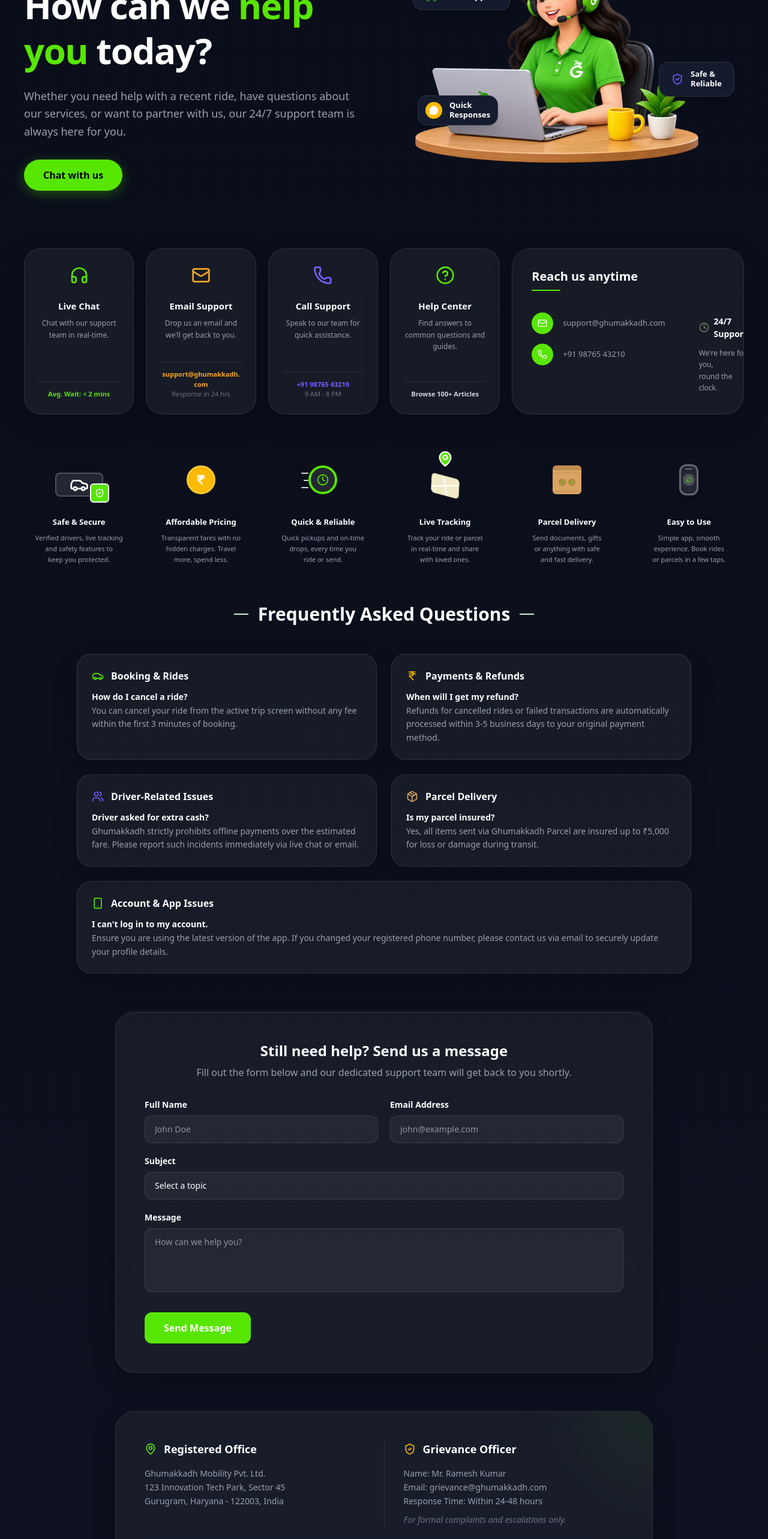
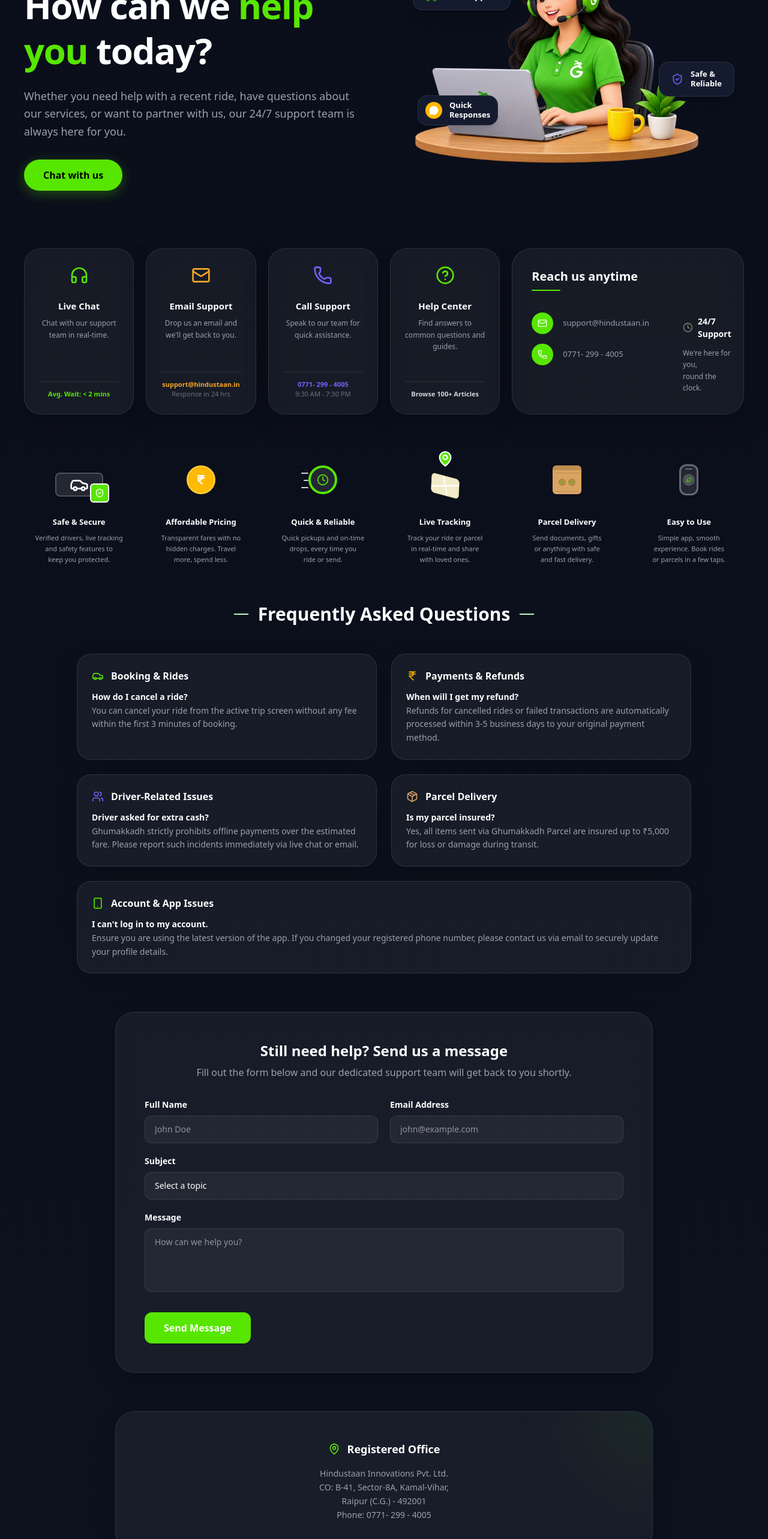
Before and after one commit to ayushshinde13/ghummakkadh-portfolio, a Next.js app: page /support in a window 1280 px wide. Shown: the part 234-2800 px from the top of the page at 60% size. Built offline with nearby package versions, Linux system fonts and the light colour scheme.

Commit message:
Updated Address

```diff
--- a/src/app/(landing)/support/SupportSection.tsx
+++ b/src/app/(landing)/support/SupportSection.tsx
@@ -6,6 +6,14 @@
   Car, IndianRupee, Clock, MapPin, Package, Smartphone, Leaf,
   Users, Star, Heart
 } from "lucide-react";
+
+const Instagram = ({ className = "" }: { className?: string }) => (
+  <svg className={className} viewBox="0 0 24 24" fill="none" stroke="currentColor" strokeWidth="2" strokeLinecap="round" strokeLinejoin="round">
+    <rect x="2" y="2" width="20" height="20" rx="5" ry="5" />
+    <path d="M16 11.37A4 4 0 1 1 12.63 8 4 4 0 0 1 16 11.37z" />
+    <line x1="17.5" y1="6.5" x2="17.51" y2="6.5" />
+  </svg>
+);
 
 export const SupportSection: React.FC = () => {
   return (
@@ -96,7 +104,7 @@
             <h4 className="font-bold text-white text-[13px] sm:text-[15px] mb-2">Email Support</h4>
             <p className="text-[11px] sm:text-[12px] text-gray-400 leading-relaxed mb-3">Drop us an email and we'll get back to you.</p>
             <div className="mt-auto pt-3 border-t border-white/10 w-full text-[10px] sm:text-[11px] font-bold text-[#f5a623] break-words">
-              support@ghumakkadh.com<br/>
+              support@hindustaan.in<br />
               <span className="text-gray-500 font-normal">Response in 24 hrs</span>
             </div>
           </div>
@@ -109,8 +117,8 @@
             <h4 className="font-bold text-white text-[13px] sm:text-[15px] mb-2">Call Support</h4>
             <p className="text-[11px] sm:text-[12px] text-gray-400 leading-relaxed mb-3">Speak to our team for quick assistance.</p>
             <div className="mt-auto pt-3 border-t border-white/10 w-full text-[10px] sm:text-[11px] font-bold text-[#7363ff]">
-              +91 98765 43210<br/>
-              <span className="text-gray-500 font-normal">9 AM - 8 PM</span>
+              0771- 299 - 4005<br />
+              <span className="text-gray-500 font-normal">9:30 AM - 7:30 PM</span>
             </div>
           </div>
 
@@ -138,13 +146,13 @@
                   <div className="w-9 h-9 bg-[#57E600] rounded-full flex items-center justify-center shrink-0">
                     <Mail className="w-4 h-4 text-white" />
                   </div>
-                  <span className="text-gray-400 font-medium text-[13px]">support@ghumakkadh.com</span>
+                  <span className="text-gray-400 font-medium text-[13px]">support@hindustaan.in</span>
                 </div>
                 <div className="flex items-center gap-4">
                   <div className="w-9 h-9 bg-[#57E600] rounded-full flex items-center justify-center shrink-0">
                     <Phone className="w-4 h-4 text-white" />
                   </div>
-                  <span className="text-gray-400 font-medium text-[13px]">+91 98765 43210</span>
+                  <span className="text-gray-400 font-medium text-[13px]">0771- 299 - 4005</span>
                 </div>
               </div>
 
@@ -161,7 +169,7 @@
                   <span className="font-bold text-white text-[14px]">24/7 Support</span>
                 </div>
                 <p className="text-gray-400 text-[12px] font-medium leading-relaxed max-w-[140px]">
-                  We're here for you,<br/>round the clock.
+                  We're here for you,<br />round the clock.
                 </p>
               </div>
             </div>
@@ -182,7 +190,7 @@
               </div>
             </div>
             <h4 className="font-bold text-white text-[13px] mb-2">Safe & Secure</h4>
-            <p className="text-[11px] text-gray-400 leading-relaxed">Verified drivers, live tracking<br/>and safety features to<br/>keep you protected.</p>
+            <p className="text-[11px] text-gray-400 leading-relaxed">Verified drivers, live tracking<br />and safety features to<br />keep you protected.</p>
           </div>
 
           {/* 2. Affordable Pricing */}
@@ -194,7 +202,7 @@
               </div>
             </div>
             <h4 className="font-bold text-white text-[13px] mb-2">Affordable Pricing</h4>
-            <p className="text-[11px] text-gray-400 leading-relaxed">Transparent fares with no<br/>hidden charges. Travel<br/>more, spend less.</p>
+            <p className="text-[11px] text-gray-400 leading-relaxed">Transparent fares with no<br />hidden charges. Travel<br />more, spend less.</p>
           </div>
 
           {/* 3. Quick & Reliable */}
@@ -208,7 +216,7 @@
               </div>
             </div>
             <h4 className="font-bold text-white text-[13px] mb-2">Quick & Reliable</h4>
-            <p className="text-[11px] text-gray-400 leading-relaxed">Quick pickups and on-time<br/>drops, every time you<br/>ride or send.</p>
+            <p className="text-[11px] text-gray-400 leading-relaxed">Quick pickups and on-time<br />drops, every time you<br />ride or send.</p>
           </div>
 
           {/* 4. Live Tracking */}
@@ -221,7 +229,7 @@
               </div>
             </div>
             <h4 className="font-bold text-white text-[13px] mb-2">Live Tracking</h4>
-            <p className="text-[11px] text-gray-400 leading-relaxed">Track your ride or parcel<br/>in real-time and share<br/>with loved ones.</p>
+            <p className="text-[11px] text-gray-400 leading-relaxed">Track your ride or parcel<br />in real-time and share<br />with loved ones.</p>
           </div>
 
           {/* 5. Parcel Delivery */}
@@ -243,7 +251,7 @@
               </div>
             </div>
             <h4 className="font-bold text-white text-[13px] mb-2">Parcel Delivery</h4>
-            <p className="text-[11px] text-gray-400 leading-relaxed">Send documents, gifts<br/>or anything with safe<br/>and fast delivery.</p>
+            <p className="text-[11px] text-gray-400 leading-relaxed">Send documents, gifts<br />or anything with safe<br />and fast delivery.</p>
           </div>
 
           {/* 6. Easy to Use */}
@@ -257,7 +265,7 @@
               </div>
             </div>
             <h4 className="font-bold text-white text-[13px] mb-2">Easy to Use</h4>
-            <p className="text-[11px] text-gray-400 leading-relaxed">Simple app, smooth<br/>experience. Book rides<br/>or parcels in a few taps.</p>
+            <p className="text-[11px] text-gray-400 leading-relaxed">Simple app, smooth<br />experience. Book rides<br />or parcels in a few taps.</p>
           </div>
 
         </div>
@@ -273,27 +281,27 @@
             {/* Booking & Rides */}
             <div className="bg-white/5 border border-white/10 rounded-[24px] p-6 shadow-[0_15px_40px_rgba(0,0,0,0.2)]">
               <h4 className="font-bold text-white mb-3 flex items-center gap-3"><Car className="w-5 h-5 text-[#57E600]" /> Booking & Rides</h4>
-              <p className="text-sm text-gray-400 leading-relaxed"><strong className="text-white">How do I cancel a ride?</strong><br/>You can cancel your ride from the active trip screen without any fee within the first 3 minutes of booking.</p>
+              <p className="text-sm text-gray-400 leading-relaxed"><strong className="text-white">How do I cancel a ride?</strong><br />You can cancel your ride from the active trip screen without any fee within the first 3 minutes of booking.</p>
             </div>
             {/* Payments & Refunds */}
             <div className="bg-white/5 border border-white/10 rounded-[24px] p-6 shadow-[0_15px_40px_rgba(0,0,0,0.2)]">
               <h4 className="font-bold text-white mb-3 flex items-center gap-3"><IndianRupee className="w-5 h-5 text-[#ffba00]" /> Payments & Refunds</h4>
-              <p className="text-sm text-gray-400 leading-relaxed"><strong className="text-white">When will I get my refund?</strong><br/>Refunds for cancelled rides or failed transactions are automatically processed within 3-5 business days to your original payment method.</p>
+              <p className="text-sm text-gray-400 leading-relaxed"><strong className="text-white">When will I get my refund?</strong><br />Refunds for cancelled rides or failed transactions are automatically processed within 3-5 business days to your original payment method.</p>
             </div>
             {/* Driver-Related Issues */}
             <div className="bg-white/5 border border-white/10 rounded-[24px] p-6 shadow-[0_15px_40px_rgba(0,0,0,0.2)]">
               <h4 className="font-bold text-white mb-3 flex items-center gap-3"><Users className="w-5 h-5 text-[#7363ff]" /> Driver-Related Issues</h4>
-              <p className="text-sm text-gray-400 leading-relaxed"><strong className="text-white">Driver asked for extra cash?</strong><br/>Ghumakkadh strictly prohibits offline payments over the estimated fare. Please report such incidents immediately via live chat or email.</p>
+              <p className="text-sm text-gray-400 leading-relaxed"><strong className="text-white">Driver asked for extra cash?</strong><br />Ghumakkadh strictly prohibits offline payments over the estimated fare. Please report such incidents immediately via live chat or email.</p>
             </div>
             {/* Parcel Delivery */}
             <div className="bg-white/5 border border-white/10 rounded-[24px] p-6 shadow-[0_15px_40px_rgba(0,0,0,0.2)]">
               <h4 className="font-bold text-white mb-3 flex items-center gap-3"><Package className="w-5 h-5 text-[#d9a362]" /> Parcel Delivery</h4>
-              <p className="text-sm text-gray-400 leading-relaxed"><strong className="text-white">Is my parcel insured?</strong><br/>Yes, all items sent via Ghumakkadh Parcel are insured up to ₹5,000 for loss or damage during transit.</p>
+              <p className="text-sm text-gray-400 leading-relaxed"><strong className="text-white">Is my parcel insured?</strong><br />Yes, all items sent via Ghumakkadh Parcel are insured up to ₹5,000 for loss or damage during transit.</p>
             </div>
             {/* Account & App Issues */}
             <div className="bg-white/5 border border-white/10 rounded-[24px] p-6 shadow-[0_15px_40px_rgba(0,0,0,0.2)] md:col-span-2">
               <h4 className="font-bold text-white mb-3 flex items-center gap-3"><Smartphone className="w-5 h-5 text-[#57E600]" /> Account & App Issues</h4>
-              <p className="text-sm text-gray-400 leading-relaxed"><strong className="text-white">I can't log in to my account.</strong><br/>Ensure you are using the latest version of the app. If you changed your registered phone number, please contact us via email to securely update your profile details.</p>
+              <p className="text-sm text-gray-400 leading-relaxed"><strong className="text-white">I can't log in to my account.</strong><br />Ensure you are using the latest version of the app. If you changed your registered phone number, please contact us via email to securely update your profile details.</p>
             </div>
           </div>
         </div>
@@ -340,26 +348,17 @@
           </form>
         </div>
 
-        {/* OFFICE & GRIEVANCE ADDRESS */}
-        <div className="w-full bg-white/5 backdrop-blur-md border border-white/10 rounded-[32px] p-8 md:p-12 shadow-[0_15px_40px_rgba(0,0,0,0.2)] mb-8 max-w-4xl mx-auto flex flex-col md:flex-row gap-8 justify-between relative overflow-hidden">
+        {/* OFFICE ADDRESS */}
+        <div className="w-full bg-white/5 backdrop-blur-md border border-white/10 rounded-[32px] p-8 md:p-12 shadow-[0_15px_40px_rgba(0,0,0,0.2)] mb-8 max-w-4xl mx-auto flex flex-col gap-8 items-center text-center relative overflow-hidden">
           <div className="absolute top-0 right-0 w-64 h-64 bg-[#77FF00]/5 rounded-full blur-3xl -z-10 translate-x-1/2 -translate-y-1/2"></div>
 
-          <div className="flex-1 z-10">
-            <h4 className="text-lg font-black text-white mb-4 flex items-center gap-3"><MapPin className="w-5 h-5 text-[#57E600]" /> Registered Office</h4>
+          <div className="flex flex-col items-center z-10">
+            <h4 className="text-lg font-black text-white mb-4 flex items-center justify-center gap-3"><MapPin className="w-5 h-5 text-[#57E600]" /> Registered Office</h4>
             <p className="text-gray-400 text-sm leading-relaxed font-medium">
-              Ghumakkadh Mobility Pvt. Ltd.<br />
-              123 Innovation Tech Park, Sector 45<br />
-              Gurugram, Haryana - 122003, India
-            </p>
-          </div>
-          <div className="hidden md:block w-[1px] bg-white/10 z-10"></div>
-          <div className="flex-1 z-10">
-            <h4 className="text-lg font-black text-white mb-4 flex items-center gap-3"><ShieldCheck className="w-5 h-5 text-[#ffba00]" /> Grievance Officer</h4>
-            <p className="text-gray-400 text-sm leading-relaxed font-medium">
-              Name: Mr. Ramesh Kumar<br />
-              Email: grievance@ghumakkadh.com<br />
-              Response Time: Within 24-48 hours<br />
-              <span className="text-gray-500 italic mt-2 block">For formal complaints and escalations only.</span>
+              Hindustaan Innovations Pvt. Ltd.<br />
+              CO: B-41, Sector-8A, Kamal-Vihar,<br />
+              Raipur (C.G.) - 492001<br />
+              Phone: 0771- 299 - 4005
             </p>
           </div>
         </div>
@@ -371,8 +370,8 @@
             <a href="#" className="w-12 h-12 bg-white/5 hover:bg-white/10 text-gray-300 hover:text-white rounded-full flex items-center justify-center transition-colors border border-white/10 shadow-sm">
               <span className="font-bold text-lg">𝕏</span>
             </a>
-            <a href="#" className="w-12 h-12 bg-white/5 hover:bg-white/10 text-gray-300 hover:text-[#E1306C] rounded-full flex items-center justify-center transition-colors border border-white/10 shadow-sm font-bold">
-              IG
+            <a href="#" className="w-12 h-12 bg-white/5 hover:bg-white/10 text-gray-300 hover:text-[#E1306C] rounded-full flex items-center justify-center transition-colors border border-white/10 shadow-sm">
+              <Instagram className="w-5 h-5" />
             </a>
             <a href="#" className="w-12 h-12 bg-white/5 hover:bg-[#25D366]/20 text-[#25D366] rounded-full flex items-center justify-center transition-colors border border-white/10 shadow-sm">
               <MessageCircle className="w-5 h-5" />
@@ -389,7 +388,7 @@
             </div>
             <div>
               <h4 className="font-bold text-white text-[14px] mb-1.5">Community First</h4>
-              <p className="text-[12px] text-gray-400 font-medium leading-relaxed">Building a community that<br/>moves together and grows<br/>together.</p>
+              <p className="text-[12px] text-gray-400 font-medium leading-relaxed">Building a community that<br />moves together and grows<br />together.</p>
             </div>
           </div>
 
@@ -399,7 +398,7 @@
             </div>
             <div>
               <h4 className="font-bold text-white text-[14px] mb-1.5">Trusted by Millions</h4>
-              <p className="text-[12px] text-gray-400 font-medium leading-relaxed">Millions of happy commuters<br/>and customers across<br/>India trust us.</p>
+              <p className="text-[12px] text-gray-400 font-medium leading-relaxed">Millions of happy commuters<br />and customers across<br />India trust us.</p>
             </div>
           </div>
 
@@ -409,7 +408,7 @@
             </div>
             <div>
               <h4 className="font-bold text-white text-[14px] mb-1.5">Always Improving</h4>
-              <p className="text-[12px] text-gray-400 font-medium leading-relaxed">We keep innovating to bring<br/>you better features and<br/>experiences.</p>
+              <p className="text-[12px] text-gray-400 font-medium leading-relaxed">We keep innovating to bring<br />you better features and<br />experiences.</p>
             </div>
           </div>
 
@@ -419,7 +418,7 @@
             </div>
             <div>
               <h4 className="font-bold text-white text-[14px] mb-1.5">Made in India</h4>
-              <p className="text-[12px] text-gray-400 font-medium leading-relaxed">Proudly made for India,<br/>powering movement in<br/>every city and town.</p>
+              <p className="text-[12px] text-gray-400 font-medium leading-relaxed">Proudly made for India,<br />powering movement in<br />every city and town.</p>
             </div>
           </div>
 
--- a/src/app/contact/page.tsx
+++ b/src/app/contact/page.tsx
@@ -14,8 +14,10 @@
             <h2 className="text-2xl font-bold text-[#1E293B] mb-4">We're here to help</h2>
             <p>If you have any questions, feedback, or issues, please reach out to our support team.</p>
             <ul className="mt-4 space-y-2">
-              <li><strong>Email:</strong> support@ghumakkadh.com</li>
-              <li><strong>Phone:</strong> +91 98765 43210</li>
+              <li><strong>Email:</strong> support@hindustaan.in</li>
+              <li><strong>Phone:</strong> 0771- 299 - 4005</li>
+              <li><strong>Website:</strong> <a href="https://hindustaan.in/" target="_blank" rel="noopener noreferrer" className="text-blue-600 hover:underline">hindustaan.in</a></li>
+              <li><strong>Address:</strong> CO: B-41, Sector-8A, Kamal-Vihar, Raipur (C.G.) - 492001</li>
               <li><strong>Support Hours:</strong> 24/7</li>
             </ul>
           </section>
--- a/src/components/footer/Footer.tsx
+++ b/src/components/footer/Footer.tsx
@@ -71,7 +71,6 @@
             <h4 className="text-white font-semibold text-lg">Company</h4>
             <ul className="flex flex-col gap-3">
               <li><Link href="/about" className="text-zinc-400 hover:text-[#77FF00] transition-colors text-sm">About Us</Link></li>
-              <li><Link href="/careers" className="text-zinc-400 hover:text-[#77FF00] transition-colors text-sm">Careers</Link></li>
               <li><Link href="/contact" className="text-zinc-400 hover:text-[#77FF00] transition-colors text-sm">Contact Us</Link></li>
               <li><Link href="/story" className="text-zinc-400 hover:text-[#77FF00] transition-colors text-sm">Our Story</Link></li>
             </ul>
@@ -134,7 +133,7 @@
         <div className="max-w-7xl mx-auto px-4 sm:px-6 lg:px-8 flex flex-col sm:flex-row items-center justify-center sm:justify-between gap-8 w-full">
 
           {/* Left: Hindustaan Innovations Pvt. Ltd. */}
-          <div className="flex items-center gap-3">
+          <a href="https://hindustaan.in/" target="_blank" rel="noopener noreferrer" className="flex items-center gap-3 hover:opacity-80 transition-opacity cursor-pointer">
             {/* 'hi' Logo Custom SVG */}
             <svg className="w-[34px] h-[40px] shrink-0" viewBox="8 0 32 50" fill="none" xmlns="http://www.w3.org/2000/svg">
               <defs>
@@ -156,7 +155,7 @@
                 Innovations Pvt. Ltd.
               </span>
             </div>
-          </div>
+          </a>
 
           {/* Right: Built in / Built for Hindustaan */}
           <div className="flex items-center gap-4">
```
Lines whose indentation alone changed are shown as unchanged.
